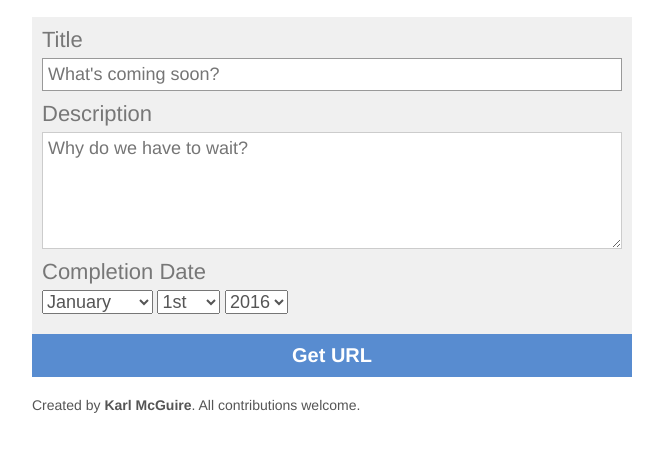
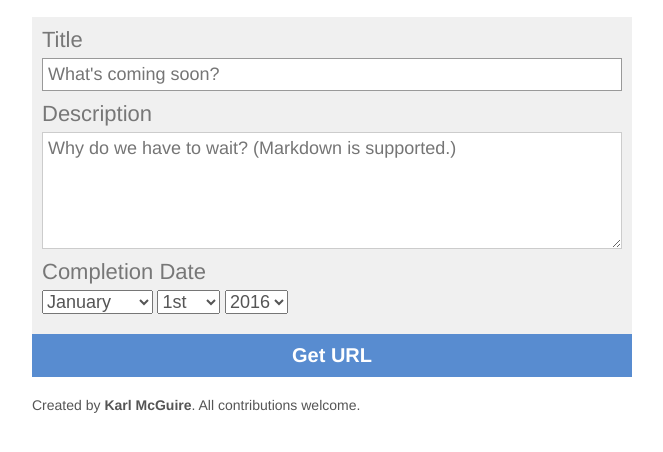
Before and after one commit to karlmcguire/csaas, a plain HTML site: page index.html in a window 1280 px wide. Shown: the part 144-596 px from the top of the page, without its empty margins (308-971 px from the left). Drawn offline with Linux system fonts and the light colour scheme.

Commit message:
add markdown support message

```diff
--- a/index.html
+++ b/index.html
@@ -24,7 +24,7 @@
                 <input class="cont__form__input" type="text" name="title" id="title" placeholder="What's coming soon?" autofocus></input>
 
                 <label class="cont__form__label" for="desc">Description</label>
-                <textarea class="cont__form__tarea" rows="5" placeholder="Why do we have to wait?" name="desc" id="desc"></textarea>
+                <textarea class="cont__form__tarea" rows="5" placeholder="Why do we have to wait? (Markdown is supported.)" name="desc" id="desc"></textarea>
 
                 <label class="cont__form__label">Completion Date</label>
                 <div class="date">
```
